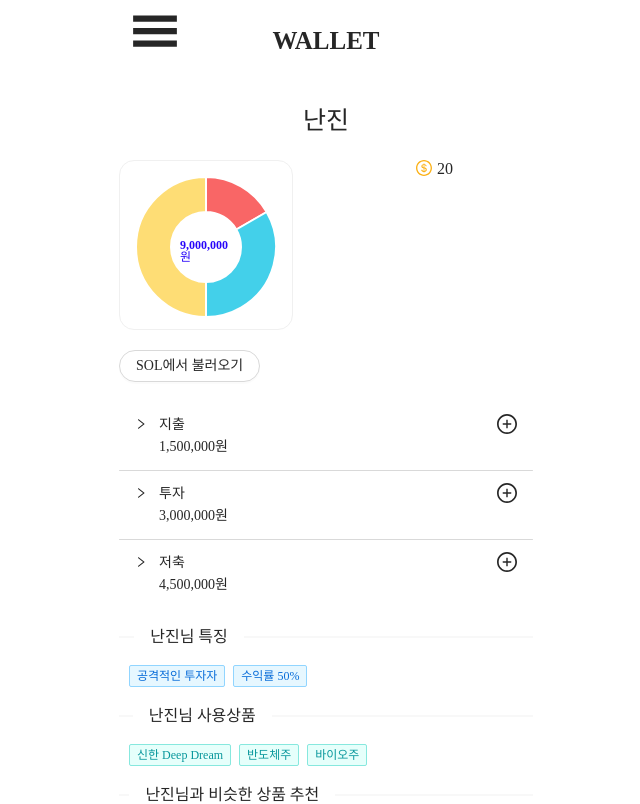
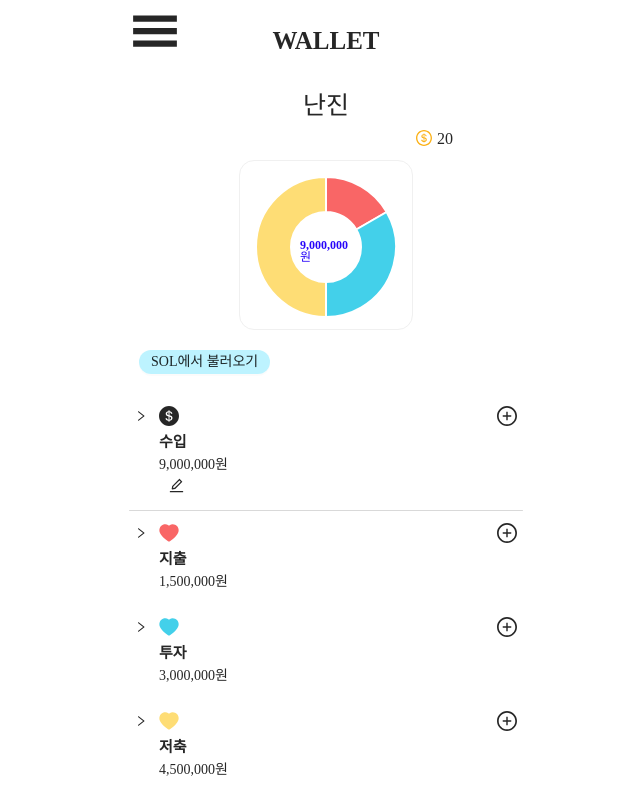
Before and after one commit to juajang/turkey, a React (Create React App) app: page /wallet in a window 1280 px wide. Shown: the top 804 px of the page, without its empty margins (314-954 px from the left). Built offline with nearby package versions, Linux system fonts and the light colour scheme.

Commit message:
Modify Wallet page & reducer

```diff
--- a/src/pages/Wallet.js
+++ b/src/pages/Wallet.js
@@ -1,7 +1,7 @@
 import React, { useState } from 'react';
 import styled from "styled-components";
 import { Tag, Divider, Button, Collapse, Row, Col, Modal, Form, Input } from 'antd';
-import { DollarOutlined, PlusCircleOutlined } from '@ant-design/icons';
+import { DollarOutlined, DollarCircleFilled, PlusCircleOutlined, HeartFilled, EditOutlined } from '@ant-design/icons';
 import DoughnutChart from "../components/feed/DoughnutChart";
 
 const Card = styled.div`
@@ -47,7 +47,7 @@ const Card = styled.div`
 const HeaderWrapper = styled.header`
   width: 100%;
   position: relative;
-  height: 80px;
+  height: 50px;
   font-size: 25px;
   font-weight: 550;
   display: grid;
@@ -59,21 +59,37 @@ function priceToString(price) {
 }
 
 const Wallet = ({ state, dispatch }) => {
-  console.log(state);
-  console.log(state.consumeList);
+  const [isIncVisible, setIsIncVisible] = useState(false);
+  const [isIncomeVisible, setIsIncomeVisible] = useState(false);
   const [isConsumeVisible, setIsConsumeVisible] = useState(false);
   const [isInvestVisible, setIsInvestVisible] = useState(false);
   const [isDepositVisible, setIsDepositVisible] = useState(false);
   const [title, setTitle] = useState("");
   const [price, setPrice] = useState(0);
-  const { income, consume, invest, deposit, consumeList, investList, depositList } = state;
+  const { income, consume, invest, deposit, consumeList, investList, depositList, incomeList } = state;
   const { Panel } = Collapse;
+
+  const incOk = () => {
+    setIsIncVisible(false);
+    dispatch({ type: "income", income: parseInt(price)});
+  };
+
+  const incCancel = () => {
+    setIsIncVisible(false);
+  };
+
+  const incomeOk = () => {
+    setIsIncomeVisible(false);
+    dispatch({ type: "add_income", title: title, price: parseInt(price)});
+  };
+
+  const incomeCancel = () => {
+    setIsIncomeVisible(false);
+  };
 
   const consumeOk = () => {
     setIsConsumeVisible(false);
-    console.log("이름", title);
-    console.log("가격", price);
-    dispatch({ type: "add_consume", title: title, price: parseInt(price)})
+    dispatch({ type: "add_consume", title: title, price: parseInt(price)});
   };
 
   const consumeCancel = () => {
@@ -82,9 +98,7 @@ const Wallet = ({ state, dispatch }) => {
 
   const investOk = () => {
     setIsInvestVisible(false);
-    console.log("이름", title);
-    console.log("가격", price);
-    dispatch({ type: "add_invest", title: title, price: parseInt(price)})
+    dispatch({ type: "add_invest", title: title, price: parseInt(price)});
   };
 
   const investCancel = () => {
@@ -93,19 +107,29 @@ const Wallet = ({ state, dispatch }) => {
 
   const depositOk = () => {
     setIsDepositVisible(false);
-    console.log("이름", title);
-    console.log("가격", price);
-    dispatch({ type: "add_deposit", title: title, price: parseInt(price)})
+    dispatch({ type: "add_deposit", title: title, price: parseInt(price)});
   };
 
   const depositCancel = () => {
     setIsDepositVisible(false);
   };
 
+  const Income = () => {
+    return(
+      <>
+        <DollarCircleFilled style={{fontSize:"20px", marginRight:"10px"}}/>
+        <div style={{marginRight: "50px", fontSize:"15px", fontWeight:"bold"}}> 수입</div>
+        <div>{priceToString(income)}</div>
+        <EditOutlined style={{fontSize:"15px", marginLeft:"10px"}} onClick={() => {setIsIncVisible(true)}}/>
+      </>
+    )
+  }
+
   const Consume = () => {
     return(
       <>
-        <div style={{marginRight: "50px"}}>지출</div>
+        <HeartFilled style={{color: "#F96666", fontSize:"20px", marginRight:"10px"}}/>
+        <div style={{marginRight: "50px", fontSize:"15px", fontWeight:"bold"}}> 지출</div>
         <div>{priceToString(consume)}</div>
       </>
     )
@@ -114,7 +138,8 @@ const Wallet = ({ state, dispatch }) => {
   const Invest = () => {
     return(
       <>
-        <div style={{marginRight: "50px"}}>투자</div>
+        <HeartFilled style={{color: "#43D0EA", fontSize:"20px", marginRight:"10px"}}/>
+        <div style={{marginRight: "50px", fontSize:"15px", fontWeight:"bold"}}>투자</div>
         <div>{priceToString(invest)}</div>
       </>
     )
@@ -123,7 +148,8 @@ const Wallet = ({ state, dispatch }) => {
   const Deposit = () => {
     return(
       <>
-        <div style={{marginRight: "50px"}}>저축</div>
+        <HeartFilled style={{color: "#FEDD75", fontSize:"20px", marginRight:"10px"}}/>
+        <div style={{marginRight: "50px", fontSize:"15px", fontWeight:"bold"}}>저축</div>
         <div>{priceToString(deposit)}</div>
       </>
     )
@@ -139,13 +165,13 @@ const Wallet = ({ state, dispatch }) => {
         <DollarOutlined style={{color: "#FBB117", marginRight: "5px"}} />20
       </span>
 
-      <Card>
+      <Card style={{margin:"auto", marginTop:"30px"}}>
         <div>
           <DoughnutChart
             data={[consume, invest, deposit]}
             style={{
-              width: 20,
-              height: 20,
+              width: 40,
+              height: 40,
             }}
             title={
               <>
@@ -156,9 +182,43 @@ const Wallet = ({ state, dispatch }) => {
         </div>
       </Card>
 
-      <Button shape="round" style={{position: "relative", marginTop: "20px"}}>SOL에서 불러오기</Button>
+      <Button
+        shape="round"
+        size="small"
+        style={{
+          position: "relative",
+          marginTop: "20px",
+          marginLeft: "20px",
+          backgroundColor: "rgba(128, 232, 255, 0.52)",
+          border:0,
+          outline:0
+        }}
+      >
+        SOL에서 불러오기
+      </Button>
+
+
 
       <Collapse ghost style={{ postion: "relative", marginTop: "20px" }}>
+        <Panel
+          header={<Income />}
+          extra={<PlusCircleOutlined
+            style={{ fontSize: "20px", float: "right" }}
+            onClick={(event) => {
+              event.stopPropagation();
+              setIsIncomeVisible(true);
+            }} />} key="200">
+          {incomeList && incomeList
+            .map(({ title, price }) => (
+              <Row>
+                <Col span={4}></Col>
+                <Col span={6}>{"+ ", title}</Col>
+                <Col span={14}>{priceToString(price)}</Col>
+              </Row>
+            ))
+          }
+        </Panel>
+        <Divider style={{marginLeft:"10px", marginRight:"10px"}}/>
         <Panel
           header={<Consume />}
           extra={<PlusCircleOutlined
@@ -170,14 +230,14 @@ const Wallet = ({ state, dispatch }) => {
           {consumeList && consumeList
             .map(({ title, price }) => (
               <Row>
-                <Col span={1}></Col>
-                <Col span={4}>{"+ ", title}</Col>
-                <Col span={16}>{priceToString(price)}</Col>
+                <Col span={4}></Col>
+                <Col span={6}>{"+ ", title}</Col>
+                <Col span={14}>{priceToString(price)}</Col>
               </Row>
             ))
           }
         </Panel>
-        <Divider />
+        {/* <Divider style={{marginLeft:"10px", marginRight:"10px"}}/> */}
         <Panel header={<Invest />} extra={<PlusCircleOutlined
           style={{ fontSize: "20px", float: "right" }}
           onClick={(event) => {
@@ -187,14 +247,14 @@ const Wallet = ({ state, dispatch }) => {
           {investList && investList
             .map(({ title, price }) => (
               <Row>
-                <Col span={1}></Col>
-                <Col span={4}>{"+ ", title}</Col>
-                <Col span={16}>{priceToString(price)}</Col>
+                <Col span={4}></Col>
+                <Col span={6}>{"+ ", title}</Col>
+                <Col span={14}>{priceToString(price)}</Col>
               </Row>
             ))
           }
         </Panel>
-        <Divider />
+        {/* <Divider style={{marginLeft:"10px", marginRight:"10px"}}/> */}
         <Panel header={<Deposit />} extra={<PlusCircleOutlined
           style={{ fontSize: "20px", float: "right" }}
           onClick={(event) => {
@@ -204,14 +264,48 @@ const Wallet = ({ state, dispatch }) => {
           {depositList && depositList
             .map(({ title, price }) => (
               <Row>
-                <Col span={1}></Col>
-                <Col span={4}>{"+ ", title}</Col>
-                <Col span={16}>{priceToString(price)}</Col>
+                <Col span={4}></Col>
+                <Col span={6}>{"+ ", title}</Col>
+                <Col span={14}>{priceToString(price)}</Col>
               </Row>
             ))
           }
         </Panel>
       </Collapse>
+
+      <Modal title="총 수입 변경" visible={isIncVisible} onOk={incOk} onCancel={incCancel}>
+        <Form>
+          <Form.Item label="총 수입 가격">
+            <Input
+              placeholder="가격을 입력해주세요"
+              onChange={(event) => {
+                setPrice(event.currentTarget.value);
+              }}
+            />
+          </Form.Item>
+        </Form>
+      </Modal>
+
+      <Modal title="수입 내역 추가" visible={isIncomeVisible} onOk={incomeOk} onCancel={incomeCancel}>
+        <Form>
+          <Form.Item label="수입 이름">
+            <Input
+              placeholder="이름을 입력해주세요"
+              onChange={(event) => {
+                setTitle(event.currentTarget.value);
+              }}
+            />
+          </Form.Item>
+          <Form.Item label="가격">
+            <Input
+              placeholder="가격을 입력해주세요"
+              onChange={(event) => {
+                setPrice(event.currentTarget.value);
+              }}
+            />
+          </Form.Item>
+        </Form>
+      </Modal>
 
       <Modal title="지출 내역 추가" visible={isConsumeVisible} onOk={consumeOk} onCancel={consumeCancel}>
         <Form>
--- a/src/reducer/wallet.js
+++ b/src/reducer/wallet.js
@@ -3,6 +3,11 @@ export const initialState = {
   consume: 1500000, // 지출
   invest: 3000000, // 투자
   deposit: 4500000, // 저축
+  incomeList: [
+    {"title": "월급", "price": 5000000},
+    {"title": "용돈", "price": 3000000},
+    {"title": "보너스", "price": 1000000},
+  ], // 수입 세부
   consumeList: [
     {"title": "월세", "price": 800000},
     {"title": "식비", "price": 500000},
@@ -27,7 +32,7 @@ export function reducer(state, action) {
     case "income":
       return {
         ...state,
-        income: state.income + action.income
+        income: action.income
       };
     case "consume":
       return {
@@ -46,6 +51,11 @@ export function reducer(state, action) {
         ...state,
         income: state.income + action.deposit,
         deposit: state.deposit + action.deposit
+      };
+    case "add_income":
+      return {
+        ...state,
+        incomeList: [...state.incomeList, { "title": action.title, "price": action.price }],
       };
     case "add_consume":
       return {
```
